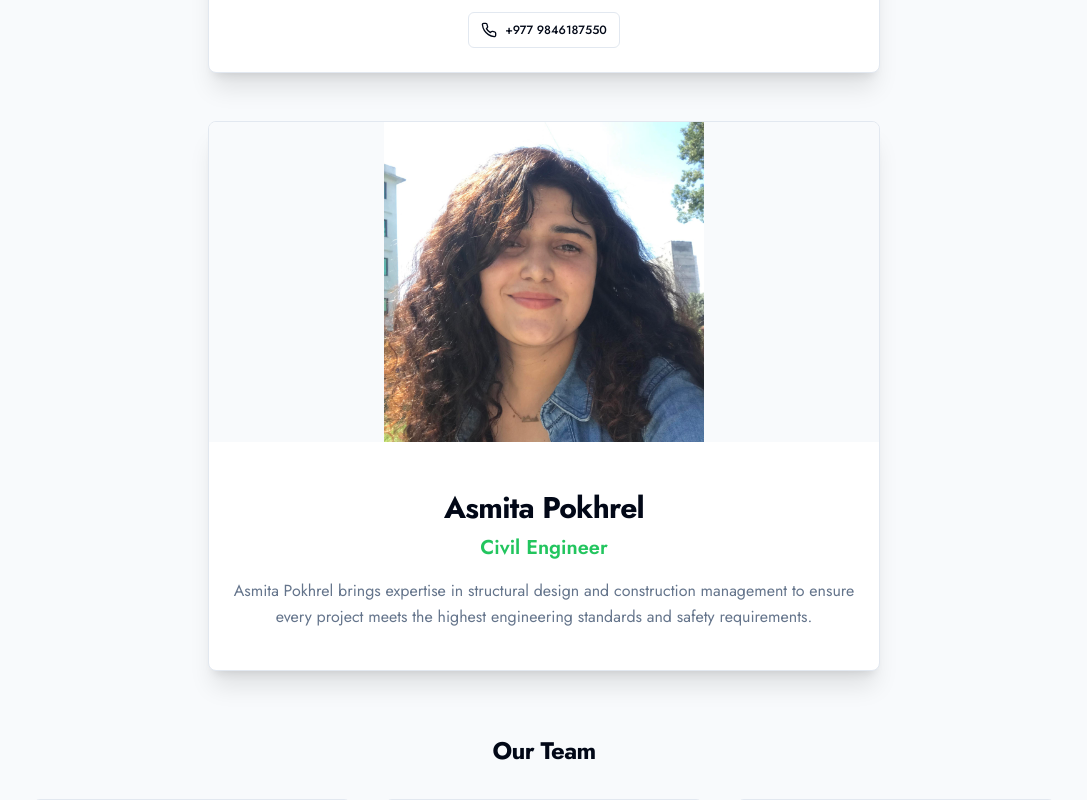
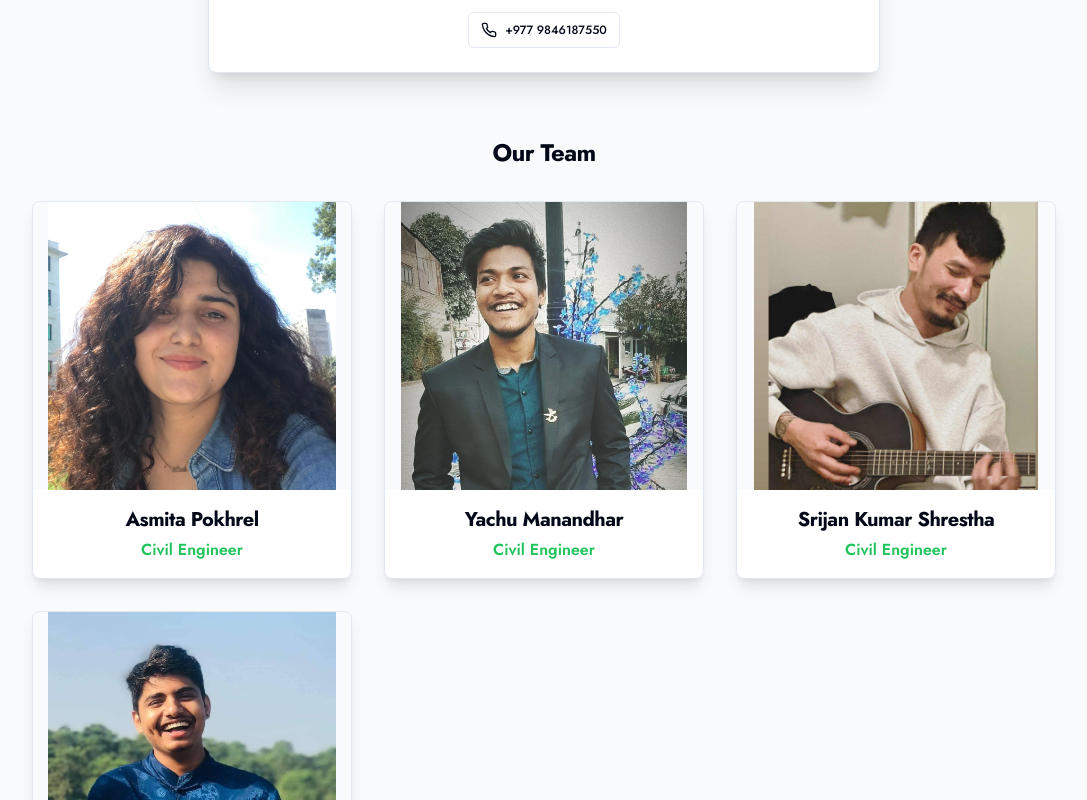
Before and after one commit to romanthapa8848/ghar-banaune-company, a Next.js app: page /team in a window 1280 px wide. Shown: the part 920-1720 px from the top of the page, without its empty margins (96-1183 px from the left). Built offline with nearby package versions, Linux system fonts and the light colour scheme.

Commit message:
feat: clean up team page for consistency
Remove duplicate section and update team labels.

Co-authored-by: Roman Thapa <140083949+romanthapa8848@users.noreply.github.com>

```diff
--- a/app/team/page.tsx
+++ b/app/team/page.tsx
@@ -71,33 +71,6 @@ export default function TeamPage() {
                   </div>
                 </Card>
               </div>
-
-              {/* Asmita Pokhrel Section */}
-              <div className="mb-12">
-                <Card className="overflow-hidden shadow-xl max-w-2xl mx-auto">
-                  <div className="grid gap-6 md:grid-cols-1">
-                    <div className="relative h-80">
-                      <Image
-                        src="/asmita-pokhrel.jpg"
-                        alt="Asmita Pokhrel - Civil Engineer"
-                        fill
-                        className="object-contain bg-slate-50"
-                      />
-                    </div>
-                    <CardContent className="p-6">
-                      <div className="mb-4 text-center">
-                        <h3 className="mb-2 text-3xl font-bold">Asmita Pokhrel</h3>
-                        <p className="text-xl text-primary-500 font-semibold">Civil Engineer</p>
-                      </div>
-
-                      <p className="mb-4 text-muted-foreground text-center leading-relaxed">
-                        Asmita Pokhrel brings expertise in structural design and construction management to ensure every
-                        project meets the highest engineering standards and safety requirements.
-                      </p>
-                    </CardContent>
-                  </div>
-                </Card>
-              </div>
             </div>
           </div>
 
@@ -128,7 +101,7 @@ export default function TeamPage() {
                 </div>
                 <CardContent className="p-4">
                   <h3 className="mb-1 text-xl font-bold text-center">Yachu Manandhar</h3>
-                  <p className="text-primary-500 font-semibold text-center">Team Member</p>
+                  <p className="text-primary-500 font-semibold text-center">Civil Engineer</p>
                 </CardContent>
               </Card>
 
@@ -144,7 +117,7 @@ export default function TeamPage() {
                 </div>
                 <CardContent className="p-4">
                   <h3 className="mb-1 text-xl font-bold text-center">Srijan Kumar Shrestha</h3>
-                  <p className="text-primary-500 font-semibold text-center">Team Member</p>
+                  <p className="text-primary-500 font-semibold text-center">Civil Engineer</p>
                 </CardContent>
               </Card>
 
@@ -155,7 +128,7 @@ export default function TeamPage() {
                 </div>
                 <CardContent className="p-4">
                   <h3 className="mb-1 text-xl font-bold text-center">Sulav Ghimire</h3>
-                  <p className="text-primary-500 font-semibold text-center">Team Member</p>
+                  <p className="text-primary-500 font-semibold text-center">Civil Engineer</p>
                 </CardContent>
               </Card>
             </div>
```
